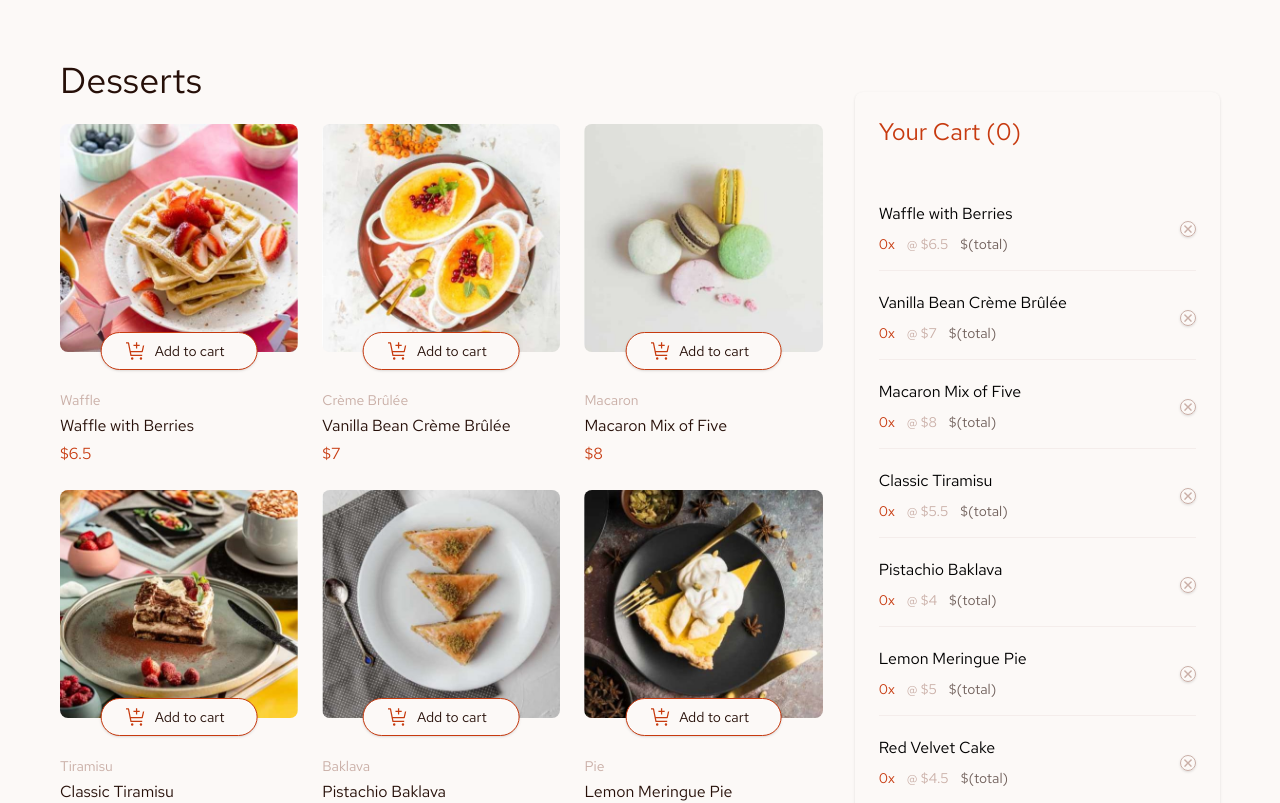
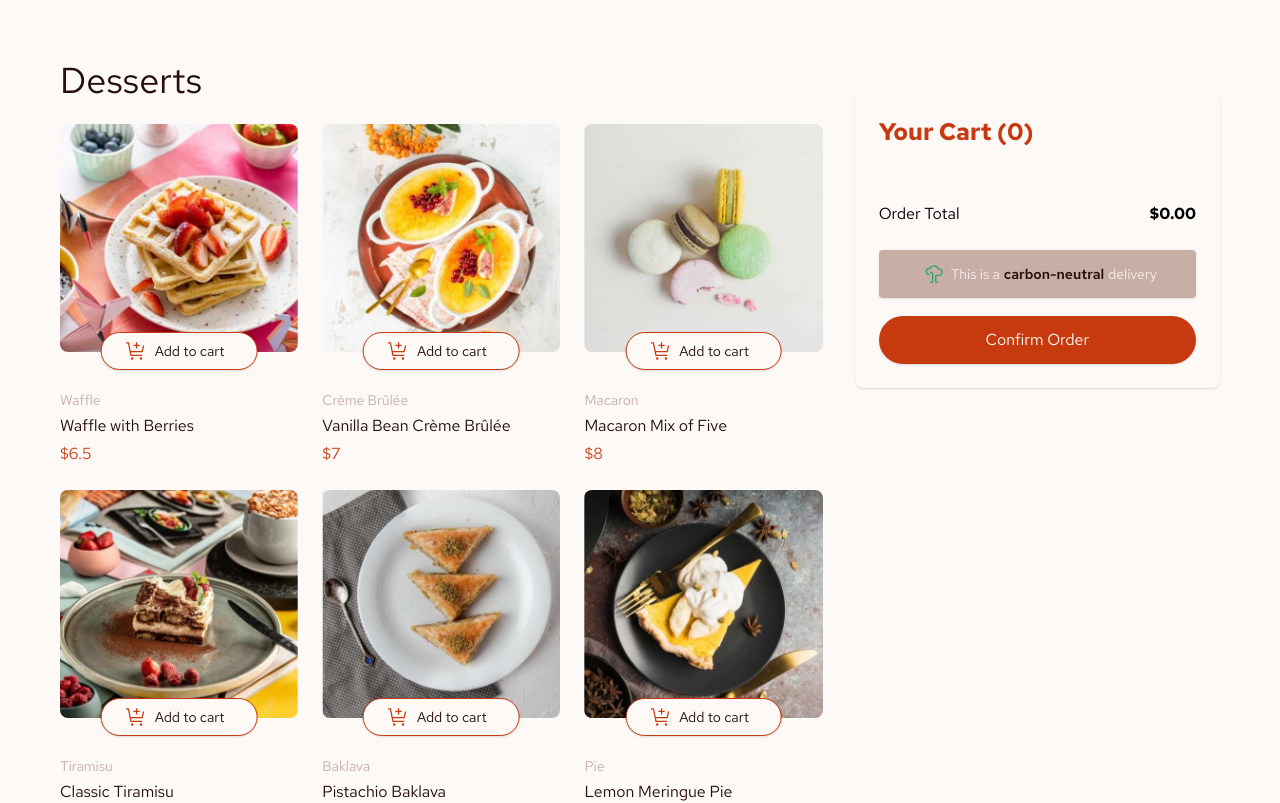
Before and after one commit to Mer-xie/product-listing, a React (Vite) app in the folder cart/: page / in a window 1280 px wide. Shown: the top 803 px of the page. Built offline with nearby package versions, Linux system fonts and the light colour scheme.

Commit message:
updated to use the functions in the cartcontext

```diff
--- a/cart/src/components/cart/fullCart.tsx
+++ b/cart/src/components/cart/fullCart.tsx
@@ -1,24 +1,42 @@
 import React from 'react';
 import {useCart} from "../../context/cartContext";
-import {productsList} from "../../data";
 import {CartConfirmation} from "./cartConfirmation"
+import {Product} from "../../context/cartContext";
 
 export function FullCart(){
-    const {count} = useCart();
+        const { cartItems, removeAllFromCart } = useCart();
+        const [confirmation, setConfirmation] = React.useState<boolean>(false);
+
+        const groupedItems = cartItems.reduce((acc: Record<string, { product: Product; quantity: number }>, item) => {
+            if (acc[item.name]) {
+                acc[item.name].quantity += 1;
+            } else {
+                acc[item.name] = { product: item, quantity: 1 };
+            }
+            return acc;
+        }, {});
+
+        const total = cartItems.reduce((acc, item) => acc + item.price, 0);
+
+        function getGroupedValues<T>(obj: Record<string, T>): T[] {
+            return Object.keys(obj).map(key => obj[key]);
+        }
+
+    console.log("Confirmation state:", confirmation);
 
     return(
         <div className='bg-(--rose50) shadow p-6 h-fit -mt-8 rounded-lg'>
-            <h2 className='text-(--orange) text-2xl font-700 pb-12'>Your Cart ({count})</h2>
-            {productsList.map((product,index)=>(
+            <h2 className='text-(--orange) text-2xl font-700 pb-12 font-[700]'>Your Cart ({cartItems.length})</h2>
+            {getGroupedValues(groupedItems).map(({product,quantity},index)=>(
             <div key={index} className='py-1.5'>
-                <h4>{product.name}</h4>
+                <h4 className='font-[600]'>{product.name}</h4>
                 <div className='flex justify-between py-2'>
                     <div className='flex justify-between pb-2 text-sm'>
-                        <span className='text-(--orange)'>{count}x</span>
-                        <p className='px-3 text-(--rose300) '>@ ${product.price}</p>
-                        <span className='text-(--primary) opacity-65'>$(total)</span>
+                        <span className='text-(--orange) font-[600]'>{quantity}x</span>
+                        <p className='px-3 text-(--rose300) '>@ ${product.price.toFixed(2)}</p>
+                        <span className='text-(--primary) opacity-65 font-[600]'>${(product.price * quantity).toFixed(2)}</span>
                     </div>
-                   <button className='-mt-9.5 cursor-pointer'>
+                   <button onClick={() => removeAllFromCart(product.name)} className='-mt-9.5 cursor-pointer'>
                         <img  src={"../assets/images/icon-remove-item.svg"} className='shadow border border-(--rose300) hover:border-black rounded-full p-0.5' alt={''}/>
                     </button>
                 </div>
@@ -28,21 +46,32 @@ export function FullCart(){
             <div>
                 <div className='flex justify-between py-1.5'>
                     <p>Order Total</p>
-                    <p>total</p>
+                    <p className='font-[700]' >${total.toFixed(2)}</p>
                 </div>
 
 
-                <p className='shadow bg-(--rose300) text-(--rose100) text-sm opacity-75 flex align-middle justify-center py-3.5 my-4.5 rounded'>
+                <p className='font-[400] shadow bg-(--rose300) text-(--rose100) text-sm flex align-middle justify-center py-3.5 my-4.5 rounded'>
                     <span className=' font-600 px-1.5'><img src={'../assets/images/icon-carbon-neutral.svg'} alt={'carbon neutral icon'}/></span>
-                    This is a <span className='px-1 text-(--primary)'> carbon-neutral </span> delivery
+                    This is a <span className='px-1 text-(--primary) font-[600]'> carbon-neutral </span> delivery
                 </p>
 
                 {/*this button will hold the cart confirmation toggle function*/}
-                <button onClick={<CartConfirmation/>} className='w-full bg-(--orange) hover:bg-orange-800 text-(--rose50) shadow
+                <button onClick={() => setConfirmation(true)}
+                        className='w-full bg-(--orange) hover:bg-orange-800 text-(--rose50) shadow
                  py-3 px-7 rounded-full cursor-pointer'>
                     Confirm Order
                 </button>
+                {confirmation && (
+                    <CartConfirmation
+                        items={getGroupedValues(groupedItems)}
+                        total={total.toFixed(2)}
+                        onCancel={() =>setConfirmation(false)}
+
+                    />)}
             </div>
+
         </div>
+
+
     )
 }
```
